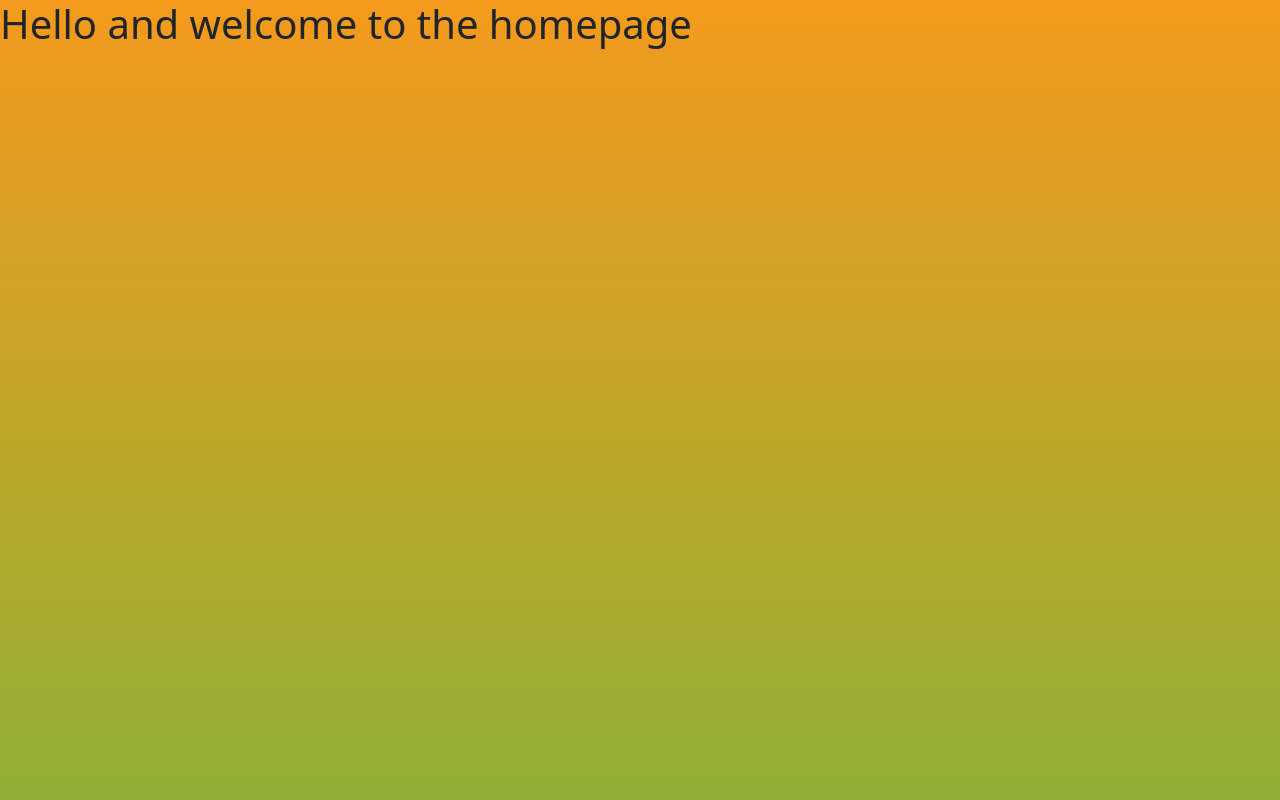
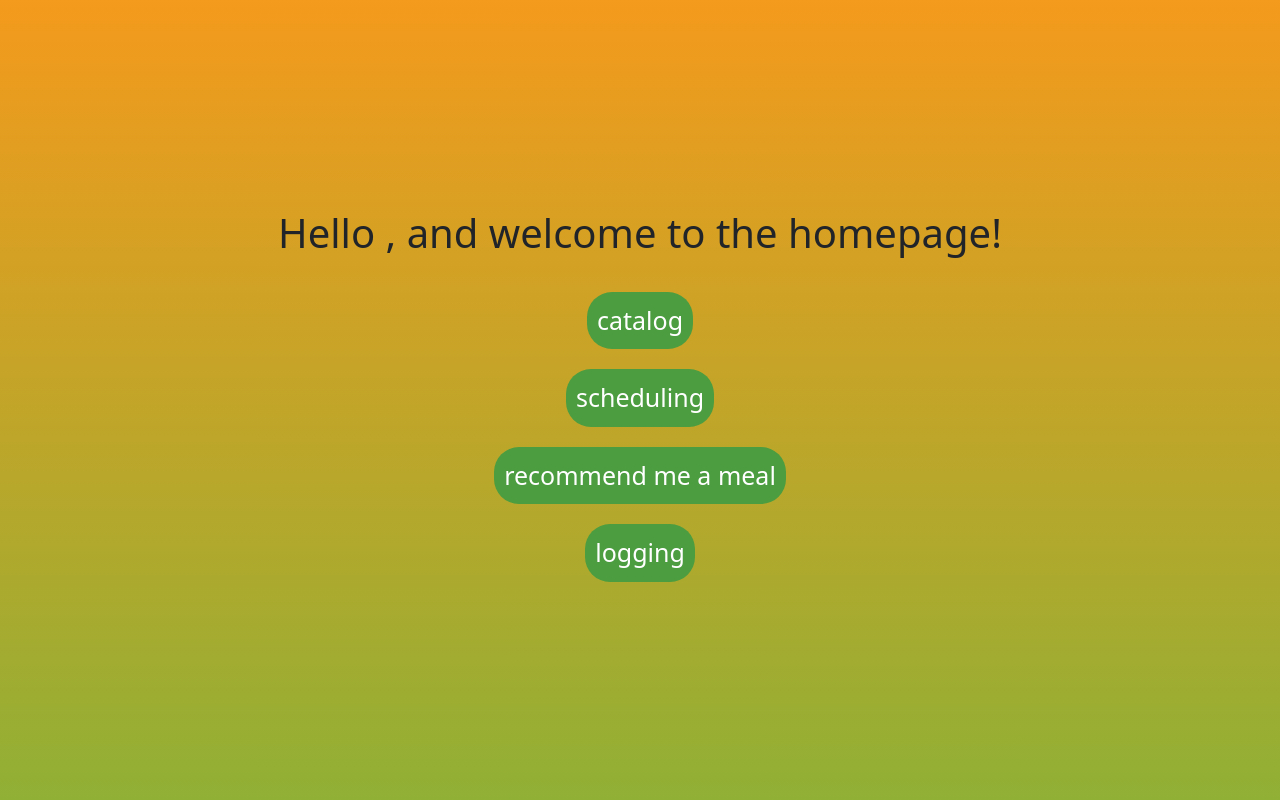
Before and after one commit to MealMentors/MealMentor, a React (Create React App) app in the folder frontend/: page /home in a window 1280 px wide. Shown: the top 800 px of the page. Built offline with nearby package versions, Linux system fonts and the light colour scheme.

Commit message:
styling for the homepage, schedule and catalog pages

```diff
--- a/frontend/src/App.js
+++ b/frontend/src/App.js
@@ -7,6 +7,8 @@ import Signup from "./Components/Signup"
 import Schedule from "./Components/Schedule"
 import RecipeDictionary from "./Components/RecipeDictionary"
 import Welcome from "./Components/Welcome"
+import Recommender from "./Components/Recommender"
+import Log from "./Components/Log"
 
 import { BrowserRouter as Router, Routes, Route } from "react-router-dom";
 import { useState } from 'react';
@@ -22,6 +24,8 @@ function App() {
     <Route path="/home" element={<Home/>}/>
     <Route path="/home/schedule" element={<Schedule/>}/>
     <Route path='/home/catalog' element={<RecipeDictionary/>}/>
+    <Route path='/home/recommend' element={<Recommender/>}/>
+    <Route path='/home/log' element={<Log/>}/>
 
   </Routes>
 </Router>
--- a/frontend/src/Components/Home.js
+++ b/frontend/src/Components/Home.js
@@ -6,11 +6,19 @@ import "./Style/Home.css";
 
 function Home (){
     const location=useLocation()
+    const userName = location.state && location.state.name ? location.state.name : '';
 
     return (
         <div className="homepage">
 
-            <h1>Hello {} and welcome to the homepage</h1>
+            <h1>Hello {userName && ` ${userName}`}, and welcome to the homepage!</h1>
+            <div className="button-func-div">
+            <a href="/home/catalog"><button id="home-button">catalog</button></a>
+            <a href="home/schedule"><button id="home-button">scheduling</button></a>
+            <a href="home/recommend"><button id="home-button">recommend me a meal</button></a>
+            <a href="home/log"><button id="home-button">logging</button></a>
+
+            </div>
 
 
 
--- a/frontend/src/Components/Login.js
+++ b/frontend/src/Components/Login.js
@@ -10,9 +10,10 @@ function Login() {
 
     const history = useNavigate();
 
-    const [email, setEmail] = useState('')
-    const [name, setName] = useState('')
-    const [password, setPassword] = useState('')
+    const [email, setEmail] = useState('');
+    const [name, setName] = useState('');
+    const [password, setPassword] = useState('');
+    // const [errorMessage, setErrorMessage] = useState('');
 
     async function submit(e) {
         e.preventDefault();
@@ -24,7 +25,7 @@ function Login() {
             })
                 .then(res => {
                     if (res.data === "exist") {
-                        history("/home", { state: { id: email } })
+                        history("/home", { state: { email, name } })
                     }
                     else if (res.data === "notexist") {
                         alert("User has not sign up")
--- a/frontend/src/Components/RecipeDictionary.js
+++ b/frontend/src/Components/RecipeDictionary.js
@@ -303,8 +303,8 @@ export default function FoodSelection() {
     }
     return (
         <div>
-            <label className= "header">
-                Recipe Selection:
+            <label className="header">
+                <h1>Recipe Selection:</h1>
                 <select value={value} onChange={handleChange}>
                     <option value="(Not) Refried Beans">(Not) Refried Beans</option>
                     <option value="Almost Boston Market Creamed Spinach">Almost Boston Market Creamed Spinach</option>
@@ -600,8 +600,8 @@ export default function FoodSelection() {
                     <option value="Zuppa Toscana">Zuppa Toscana</option>
                 </select>
             </label>
-            <label className = "centered">
-                <label className = "macros">
+            <label className="centered">
+                <label className="macros">
                     <p>
                         <label className="macro">Servings: {dict[value].Servings}</label>
                         <label className="macro">Calories: {dict[value].Calories}</label>
@@ -615,8 +615,13 @@ export default function FoodSelection() {
                     <label className="description">Cuisine: {dict[value].Cuisine}</label>
                     <label className="description">Protein: {dict[value].Protein}</label>
                 </p>
-                <p className = "longdescription">Notes: {dict[value].Notes}</p>
+                <p className="longdescription">Notes: {dict[value].Notes}</p>
+
             </label>
+            <div className="button-div">
+                <a href="../home"><button id="back-to-home-btn">Back to Home</button></a>
+            </div>
+
         </div>
     )
 }
--- a/frontend/src/Components/Schedule.js
+++ b/frontend/src/Components/Schedule.js
@@ -2,6 +2,7 @@ import React, { useRef, useState } from 'react'
 import FullCalendar from '@fullcalendar/react'
 import dayGridPlugin from '@fullcalendar/daygrid'
 import AddEventModal from "./AddEventModal"
+import "./Style/Schedule.css"
 //import axios from "axios"
 import moment from "moment"
 
@@ -33,7 +34,6 @@ export default function Schedule() {
 */
   return (
     <section>
-      <button onClick={() => setModalOpen(true)}>Add Meal</button>
 
       <div style={{ position: "relative", zIndex: 0 }}>
         <FullCalendar
@@ -45,12 +45,15 @@ export default function Schedule() {
           //datesSet = {(date) => handleDatesSet(date)}
         />
       </div>
+      <button onClick={() => setModalOpen(true)} id="add-meal-btn">Add Meal</button>
+      <a href="../home"><button id="home-button">Back to Home</button></a>
 
       <AddEventModal
         isOpen={modalOpen}
         onClose={() => setModalOpen(false)} // Close the modal when requested
         onEventAdded={event => onEventAdded(event)}
       />
+
     </section>
   );
 }
--- a/frontend/src/Components/Signup.js
+++ b/frontend/src/Components/Signup.js
@@ -40,7 +40,7 @@ function Login() {
             if (response.data === "exist") {
                 showErrorNotification("User already exists");
             } else if (response.data === "notexist") {
-                history("/home", { state: { id: email } })
+                history("/home", { state: { email, name } })
             }
         } catch (error) {
             showErrorNotification("Something went wrong. Please try again.");
--- a/frontend/src/Components/Style/Home.css
+++ b/frontend/src/Components/Style/Home.css
@@ -0,0 +1,48 @@
+.homepage {
+    display: flex;
+    justify-content: center;
+    align-items: center;
+    height: 100vh;
+    display: flex;
+    flex-direction: column;
+    text-align: center;
+    border-radius: 10px;
+    padding-right: 50px;
+    padding-left: 50px;
+}
+
+h1 {
+    font-size: 40px;
+    margin-bottom: 25px;
+    display: flex;
+    justify-content: center;
+    align-items: center;
+}
+
+.button-func-div {
+    display: flex;
+    flex-direction: column;
+    justify-content: center;
+    align-content: center;
+    text-align: center;
+    /*background-color: #d27878;*/
+    width: 45%;
+    /* background-color: red; */
+}
+
+.button-func-div #home-button {
+    margin-top: 10px;
+    margin-bottom: 10px;
+    padding: 10px;
+    border-radius: 25px;
+    background-color: #4b9d40;
+    color: white;
+    font-size: 25px;
+    cursor: pointer;
+    border: none;
+    /* background-color: red; */
+}
+
+.button-func-div #home-button:hover {
+    background-color: #3d7d33;
+}
--- a/frontend/src/Components/Style/RecipeSelection.css
+++ b/frontend/src/Components/Style/RecipeSelection.css
@@ -35,6 +35,31 @@
     height: 6px;
     background: #a96609;
     border-radius: 9px;
+}
+
+.button-div{
+    display: flex;
+    justify-content: center;
+    margin-top: 30px;
+}
+
+#back-to-home-btn{
+    display: flex;
+    justify-content: center;
+    align-items: center;
+    width: 220px;
+    height: 59px;
+    color: #000000;
+    background: #dea217;
+    border-radius: 50px;
+    font-size: 19px;
+    font-weight: 700;
+    cursor: pointer;
+    border:#855108;
+}
+
+#back-to-home-btn:hover{
+    background: #9f760d;
 }
 
 .macros{
--- /dev/null
+++ b/frontend/src/Components/Style/Schedule.css
@@ -0,0 +1,30 @@
+#add-meal-btn {
+    margin-top: 10px;
+    padding: 10px;
+    border-radius: 25px;
+    background-color: #4b9d40;
+    color: white;
+    font-size: 25px;
+    cursor: pointer;
+    border: none;
+}
+
+#add-meal-btn:hover {
+    background-color: #3d7d33;
+}
+
+#home-button {
+    margin-top: 10px;
+    margin-bottom: 10px;
+    padding: 10px;
+    border-radius: 25px;
+    background-color: #dea217;
+    color: white;
+    font-size: 25px;
+    cursor: pointer;
+    border: none;
+}
+
+#home-button:hover {
+    background-color: #9f760d;
+}
```
Also changed, not shown: frontend/src/Components/Log.js (added), frontend/src/Components/Recommender.js (added), 1 other file (tests, documents, lock files or other folders).
